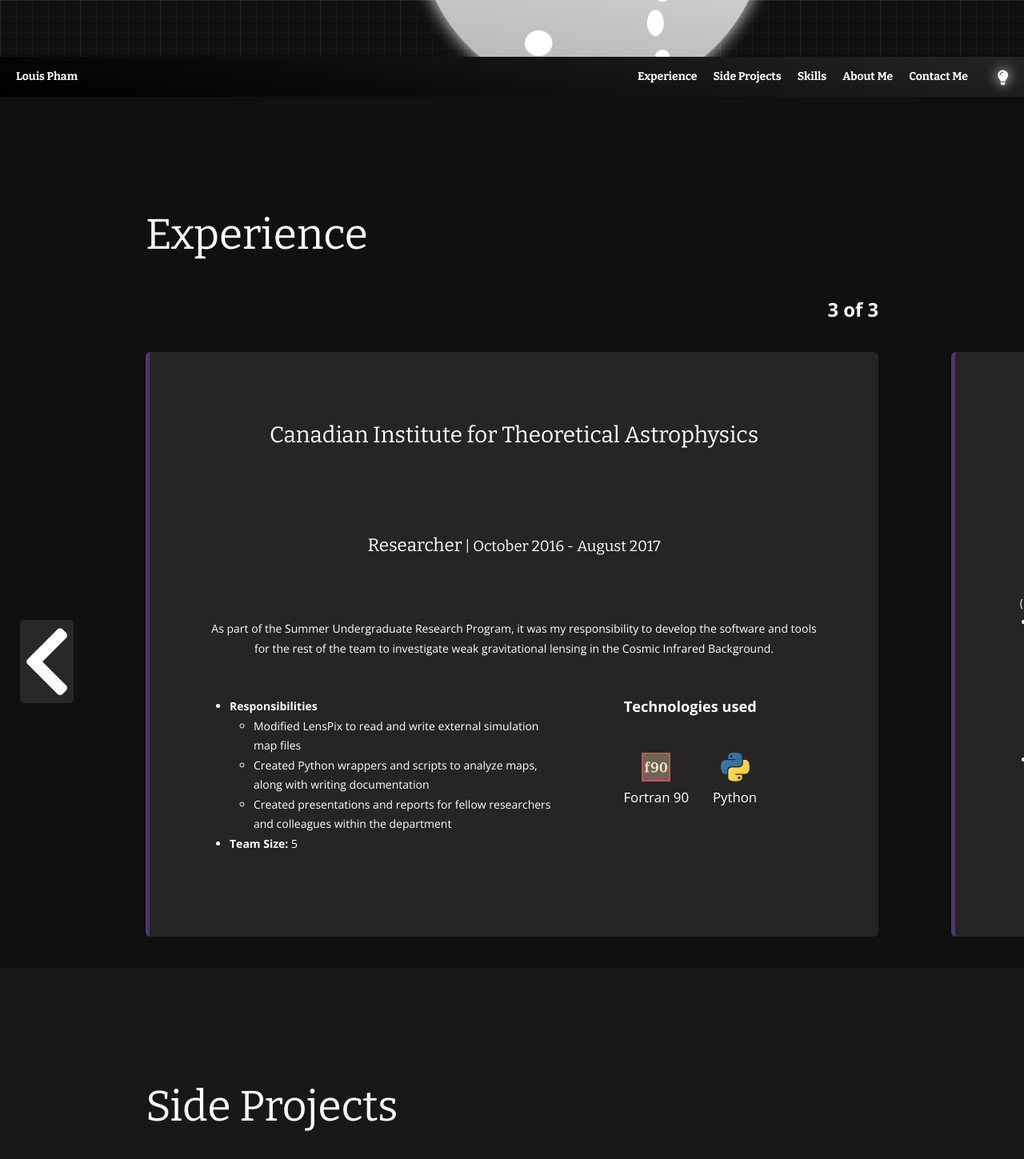
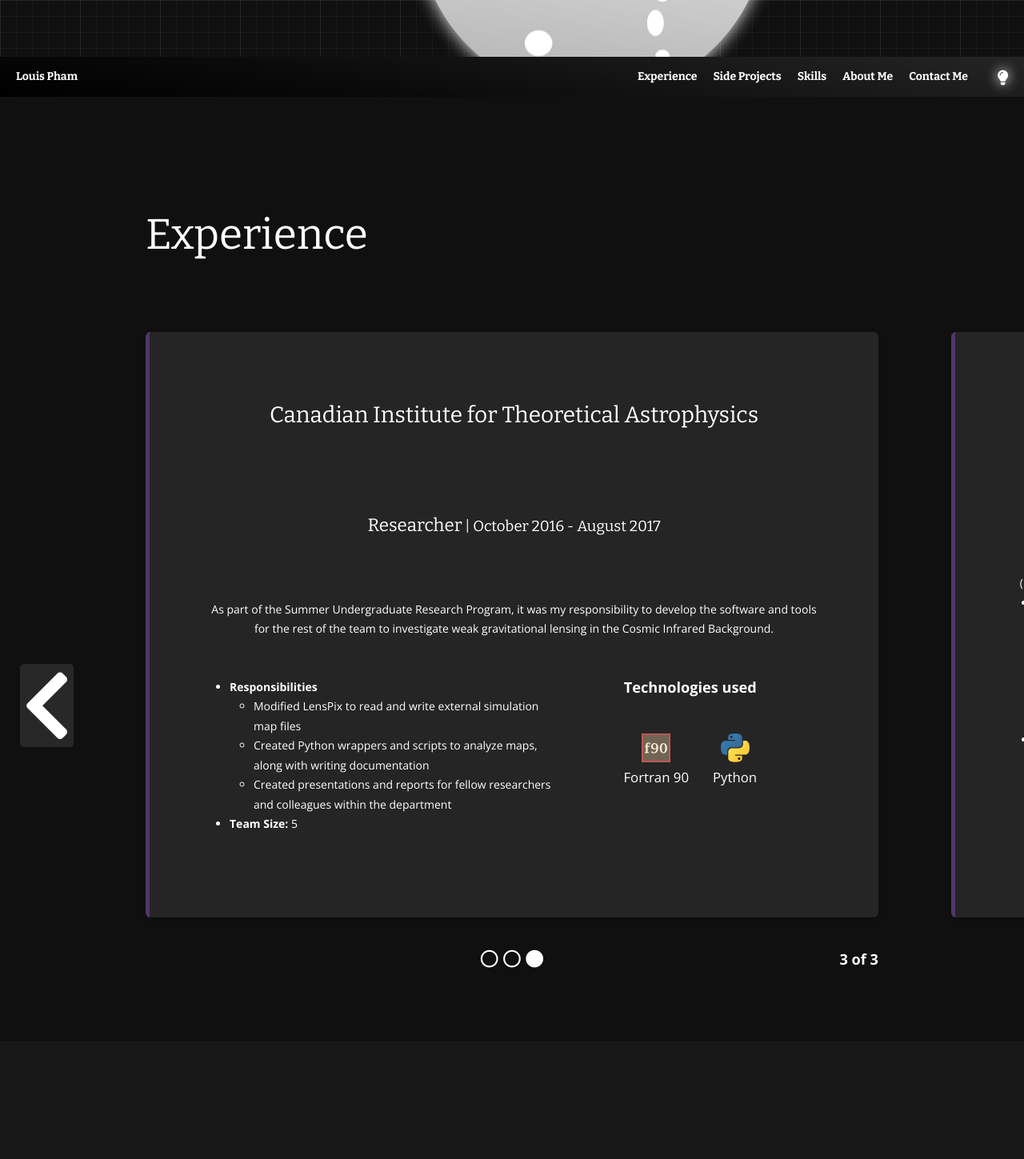
Before and after one commit to louis-pham/ARCHIVE-louis-pham.github.io, a React (Create React App) app: page / in a window 1280 px wide. Shown: the part 500-1949 px from the top of the page at 80% size. Built offline with nearby package versions, Linux system fonts and the light colour scheme.

Commit message:
Update styles; add circle indicators for experience section

```diff
--- a/src/css/index.css
+++ b/src/css/index.css
@@ -36,12 +36,12 @@
 
 img {
   transform: scale(1);
-  transition: transform 0.6s;
+  transition: transform 0.2s;
 }
 
 img:hover {
   transform: scale(1.05);
-  transition: transform 0.3s;
+  transition: transform 0.2s;
 }
 
 h1 {
@@ -140,6 +140,7 @@
 .navbar__main {
   list-style-type: none;
   display: none;
+  padding-inline-start: 0;
 }
 
 .navbar__main li {
@@ -151,8 +152,9 @@
 }
 
 .navbar__main li:hover {
-  background-color: #cfcfcf;
-  box-shadow: inset -5px 0 0 #6b6b6b, inset 5px 0 0 #6b6b6b;
+  background-color: rgb(255, 152, 81);
+  background-color: rgba(255, 152, 81, 0.85);
+  box-shadow: inset -5px 0 0 #a66538, inset 5px 0 0 #a66538;
 }
 
 .active {
@@ -198,7 +200,7 @@
   font-size: 1.2em;
   font-family: inherit;
   box-shadow: 1px 1px 2px 1px rgba(0, 0, 0, 0.15), 4px 4px 4px 2px rgba(0, 0, 0, 0.05);
-  transition: all 0.3s ease-in-out;
+  transition: all 0.1s ease-in-out;
 }
 
 fieldset input:focus,
--- a/src/css/nightmode.css
+++ b/src/css/nightmode.css
@@ -37,11 +37,6 @@
   color: white;
 }
 
-.night-mode .navbar__main li:hover {
-  background-color: #151515;
-  box-shadow: inset -5px 0 0 #000000, inset 5px 0 0 #000000;
-}
-
 .night-mode .work-item {
   border-left: #50366b solid 5px;
   background: #252525;
@@ -49,6 +44,10 @@
 
 .night-mode .scroll-button {
   background-color: rgba(255,255,255,0.1);
+}
+
+.night-mode .circle-indicators {
+  color: white;
 }
 
 .night-mode .social-media a {
--- a/src/css/sections/experience.css
+++ b/src/css/sections/experience.css
@@ -1,12 +1,12 @@
 .experience {
-  padding: var(--vertical-gutter) 0 0 0;
+  padding: var(--vertical-gutter) 0;
   display: grid;
-  grid-template-columns: var(--horizontal-gutter) 1fr 1fr var(--horizontal-gutter);
-  grid-template-rows: auto auto auto;
+  grid-template-columns: var(--horizontal-gutter) 1fr 1fr 1fr var(--horizontal-gutter);
+  grid-template-rows: repeat(3, auto);
   grid-template-areas:
-  ". header header ."
-  ". . work-item-index ."
-  "work-items work-items work-items work-items";
+  ". header header header ."
+  "work-items work-items work-items work-items work-items"
+  ". . indicators work-item-index .";
   position: relative;
 }
 
@@ -18,9 +18,9 @@
 
 .experience__work-item-index {
   grid-area: work-item-index;
-  align-self: end;
-  justify-self: end;
-  font-size: 1.7em;
+  align-self: center;
+  justify-self: flex-end;
+  font-size: 1.3em;
   font-weight: bold;
 }
 
@@ -98,3 +98,12 @@
   right: 15px;
   cursor: pointer;
 }
+
+.circle-indicators {
+  grid-area: indicators;
+  align-self: center;
+  justify-self: center;
+  font-size: 1.6em;
+  color: black;
+  color: rgba(0,0,0,0.8);
+}
--- a/src/css/sections/skills.css
+++ b/src/css/sections/skills.css
@@ -8,6 +8,7 @@
 }
 
 .radargraph-holder {
+  z-index: -1;
   position: absolute;
   right: -15em;
   top: 9em;
--- a/src/sections/AboutMe.js
+++ b/src/sections/AboutMe.js
@@ -14,7 +14,7 @@
         I'm a full-stack developer who loves <b>creating</b>. I enjoy working on all sorts of projects to expand my knowledge, using my development skills together with a drive to learn new things, empathy towards user experience, and some creative muscle honed through art.
       </p>
       <p>
-        I have around <b>2 years of experience</b> in software development in a professional setting, where I've built products both large and small, and for just a few users to hundreds. After graduation, I spent <b>2 years teaching English in Japan</b> exploring and learning about new cultures, languages, places, people, and even myself.
+        I have around <b>2 years of software development experience</b> where I've built products both large and small, and for just a few users to hundreds. After graduation, I spent <b>2 years teaching English in Japan</b> exploring and learning about new cultures, languages, places, people, and even myself.
       </p>
       <p>
         Outside of work and studying, my spare time is taken up with <b>dancing</b>, video games, and going down YouTube rabbit holes.
--- a/src/sections/Experience.js
+++ b/src/sections/Experience.js
@@ -86,7 +86,6 @@
         <span className="experience__header">
           <h2>Experience</h2>
         </span>
-        <span className="experience__work-item-index">{this.state.itemInView + 1} of 3</span>
         <span className={"scroll-button scroll-button__previous" + this.toggleScrollButton("L")} onClick={() => this.doScroll("L")}><i className="fas fa-7x fa-chevron-left"></i></span>
         <span className={"scroll-button scroll-button__next" + this.toggleScrollButton("R")} onClick={() => this.doScroll("R")}><i className="fas fa-7x fa-chevron-right"></i></span>
         <div className="work-items" ref={this.workItemsRef}>
@@ -103,6 +102,12 @@
             })
           }
         </div>
+        <div className="circle-indicators" aria-hidden="true">
+          <i className={(this.state.itemInView === 0 ? "fas" : "far") + " fa-circle"}></i>&nbsp;
+          <i className={(this.state.itemInView === 1 ? "fas" : "far") + " fa-circle"}></i>&nbsp;
+          <i className={(this.state.itemInView === 2 ? "fas" : "far") + " fa-circle"}></i>
+        </div>
+        <span className="experience__work-item-index" aria-hidden="true">{this.state.itemInView + 1} of 3</span>
       </section>
     );
   }
```
